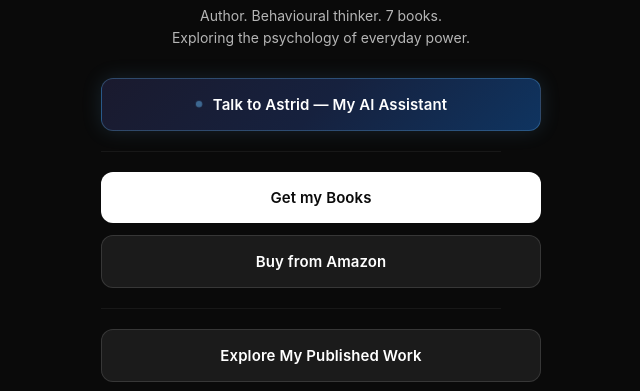
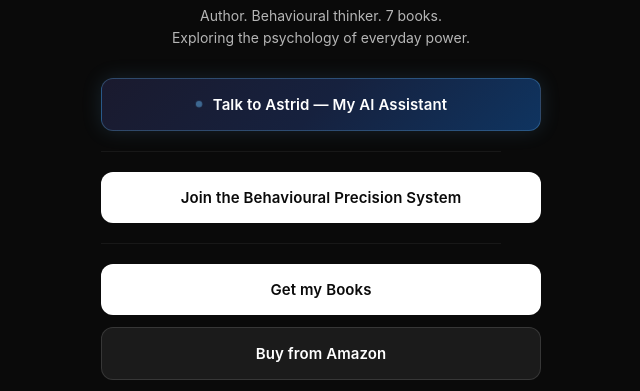
Before and after one commit to davidsaleh87-ui/david-link-in-bio, a website: page index.html in a window 1280 px wide. Shown: the part 389-780 px from the top of the page, without its empty margins (319-959 px from the left). Drawn offline with Linux system fonts and the light colour scheme.

Commit message:
Add BPS Skool community link

```diff
--- a/index.html
+++ b/index.html
@@ -459,6 +459,13 @@
 
       <div class="divider"></div>
 
+      <!-- COMMUNITY -->
+      <a href="https://www.skool.com/behavioural-precision-system-9113/about" target="_blank" class="btn btn-primary">
+        Join the Behavioural Precision System
+      </a>
+
+      <div class="divider"></div>
+
       <!-- BOOKS -->
       <a href="https://books.by/davidsaleh" target="_blank" class="btn btn-primary">
         Get my Books
```
